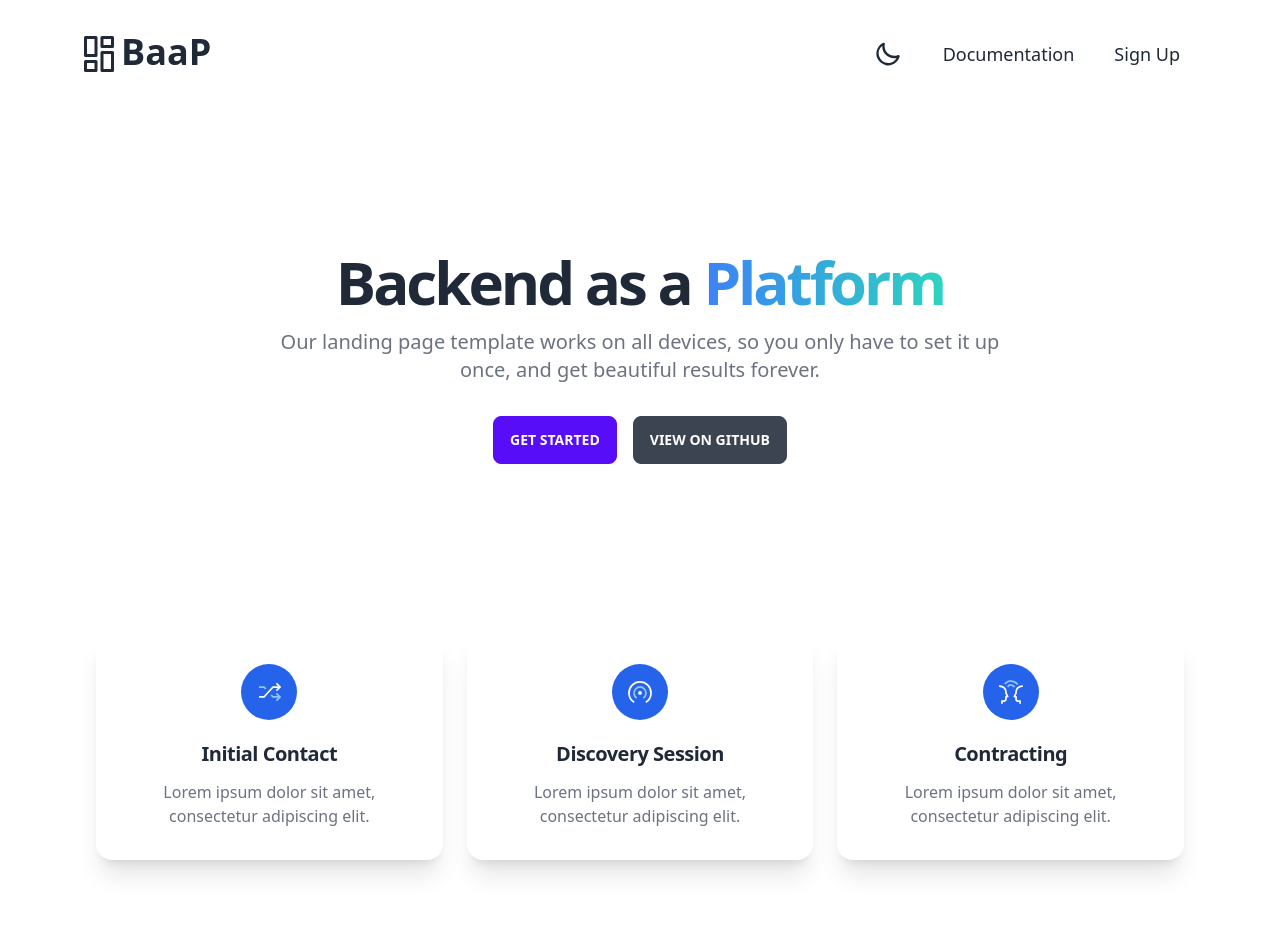
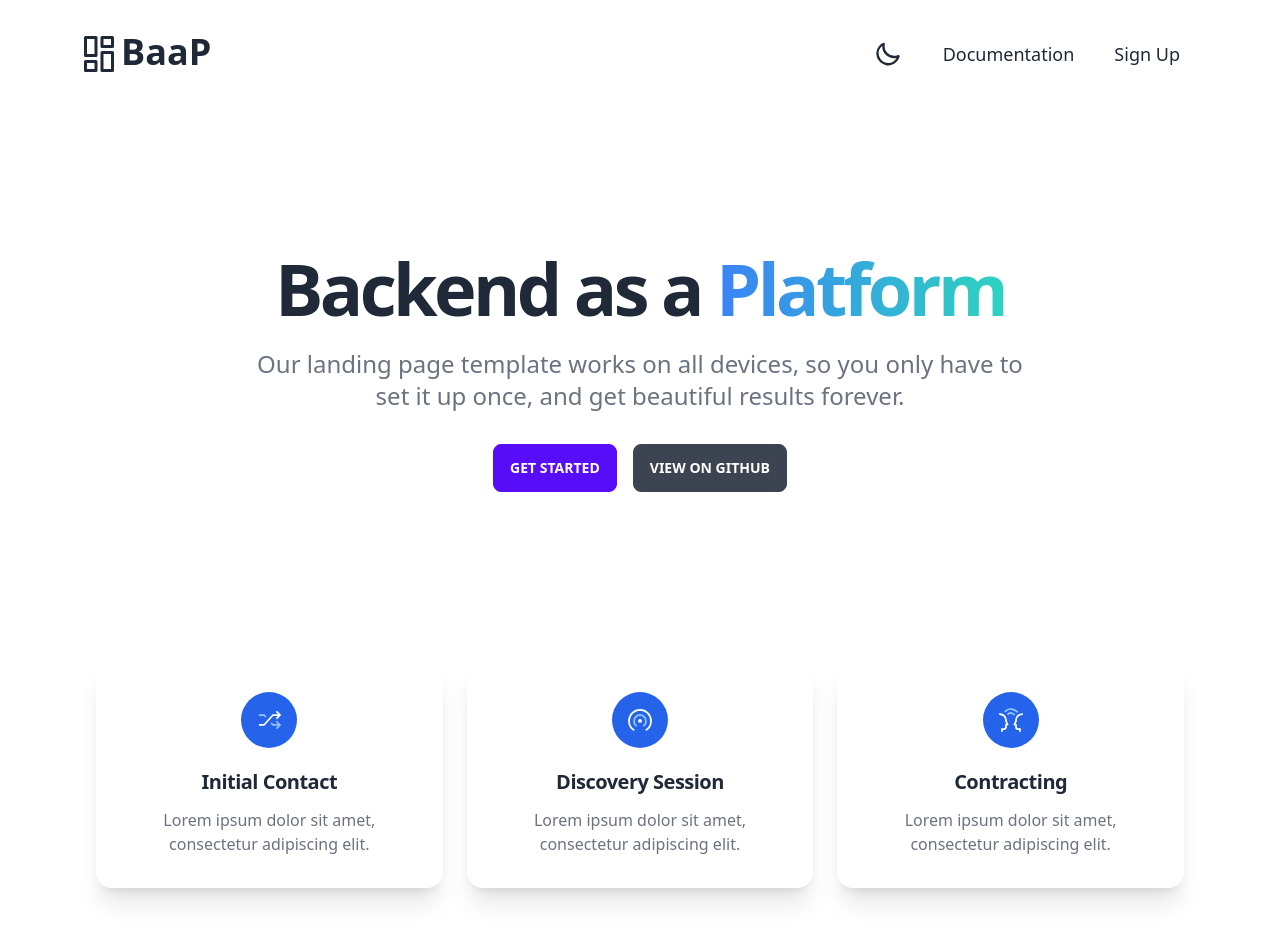
Before and after one commit to backend-as-a-platform/frontend, a React app: page / in a window 1280 px wide. Shown: the top 942 px of the page. Built offline with nearby package versions, Linux system fonts and the light colour scheme; the HTML template or start-up script is replaced by a standard one.

Commit message:
tweak hero

```diff
--- a/src/components/Hero/HeroDescription.jsx
+++ b/src/components/Hero/HeroDescription.jsx
@@ -1,6 +1,6 @@
 const HeroDescription = () => (
   <p
-    className="text-xl text-gray-500 mb-8"
+    className="sm:text-2xl text-gray-500 mb-8"
     data-aos="zoom-y-out"
     data-aos-delay="150"
   >
--- a/src/components/Hero/HeroTitle.jsx
+++ b/src/components/Hero/HeroTitle.jsx
@@ -1,6 +1,6 @@
 const HeroTitle = () => (
   <h1
-    className="text-5xl md:text-6xl font-extrabold leading-tighter tracking-tighter mb-4"
+    className="text-5xl md:text-7xl font-extrabold leading-tighter tracking-tighter mb-6"
     data-aos="zoom-y-out"
   >
     Backend as a{' '}
```
